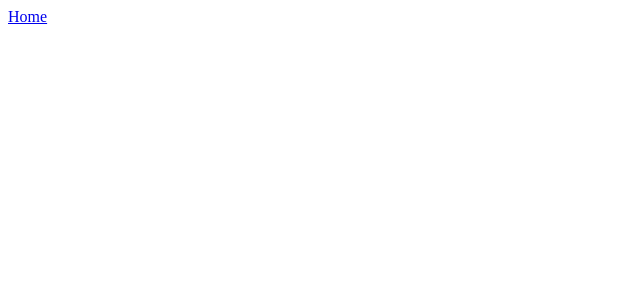
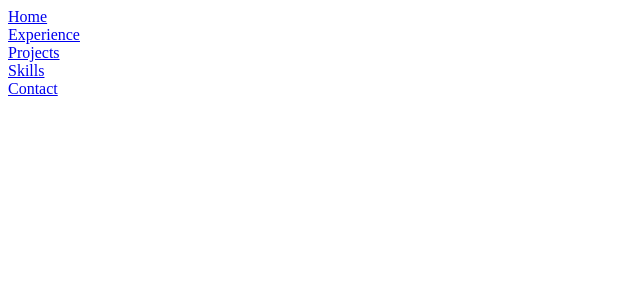
Before and after one commit to billyhk/portfolio-v3, a React (Create React App) app: page / in a window 1280 px wide. Shown: the top 300 px of the page, without its empty margins (0-640 px from the left). Built offline with nearby package versions, Linux system fonts and the light colour scheme.

Commit message:
Added links to all pages to context

```diff
--- a/src/components/Nav/MainNav.tsx
+++ b/src/components/Nav/MainNav.tsx
@@ -1,12 +1,13 @@
 import { NavLink } from "react-router-dom";
 import { useApplicationContext } from "../../state/contexts/ApplicationContext";
+import './nav.scss';
 
 const MainNav = () => {
 
   const { state: { links } } = useApplicationContext()
 
   return (
-    <nav>
+    <nav className="main-nav">
       {links.filter((l) => l.showInNav)
         .map((l) => (
           <NavLink
--- /dev/null
+++ b/src/components/Nav/nav.scss
@@ -0,0 +1,3 @@
+.main-nav {
+  display: grid;
+}
--- a/src/state/contexts/ApplicationContext.tsx
+++ b/src/state/contexts/ApplicationContext.tsx
@@ -15,6 +15,34 @@
       id: "home",
       to: "/",
       name: "Home",
+      showInNav: true,
+      component: () => <Home />,
+    },
+    {
+      id: "experience",
+      to: "/",
+      name: "Experience",
+      showInNav: true,
+      component: () => <Home />,
+    },
+    {
+      id: "projects",
+      to: "/",
+      name: "Projects",
+      showInNav: true,
+      component: () => <Home />,
+    },
+    {
+      id: "skills",
+      to: "/",
+      name: "Skills",
+      showInNav: true,
+      component: () => <Home />,
+    },
+    {
+      id: "contact",
+      to: "/",
+      name: "Contact",
       showInNav: true,
       component: () => <Home />,
     },
```
